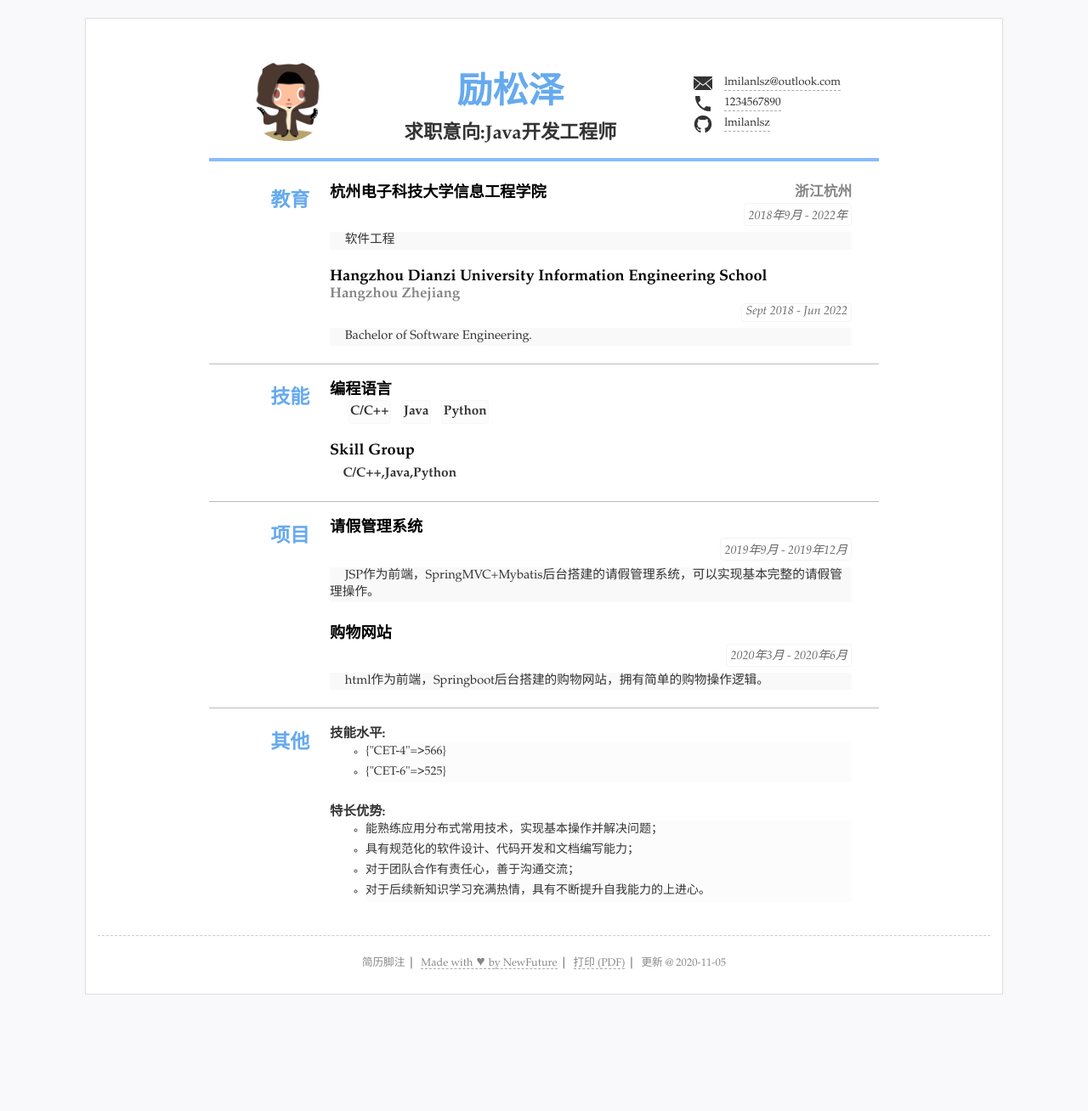
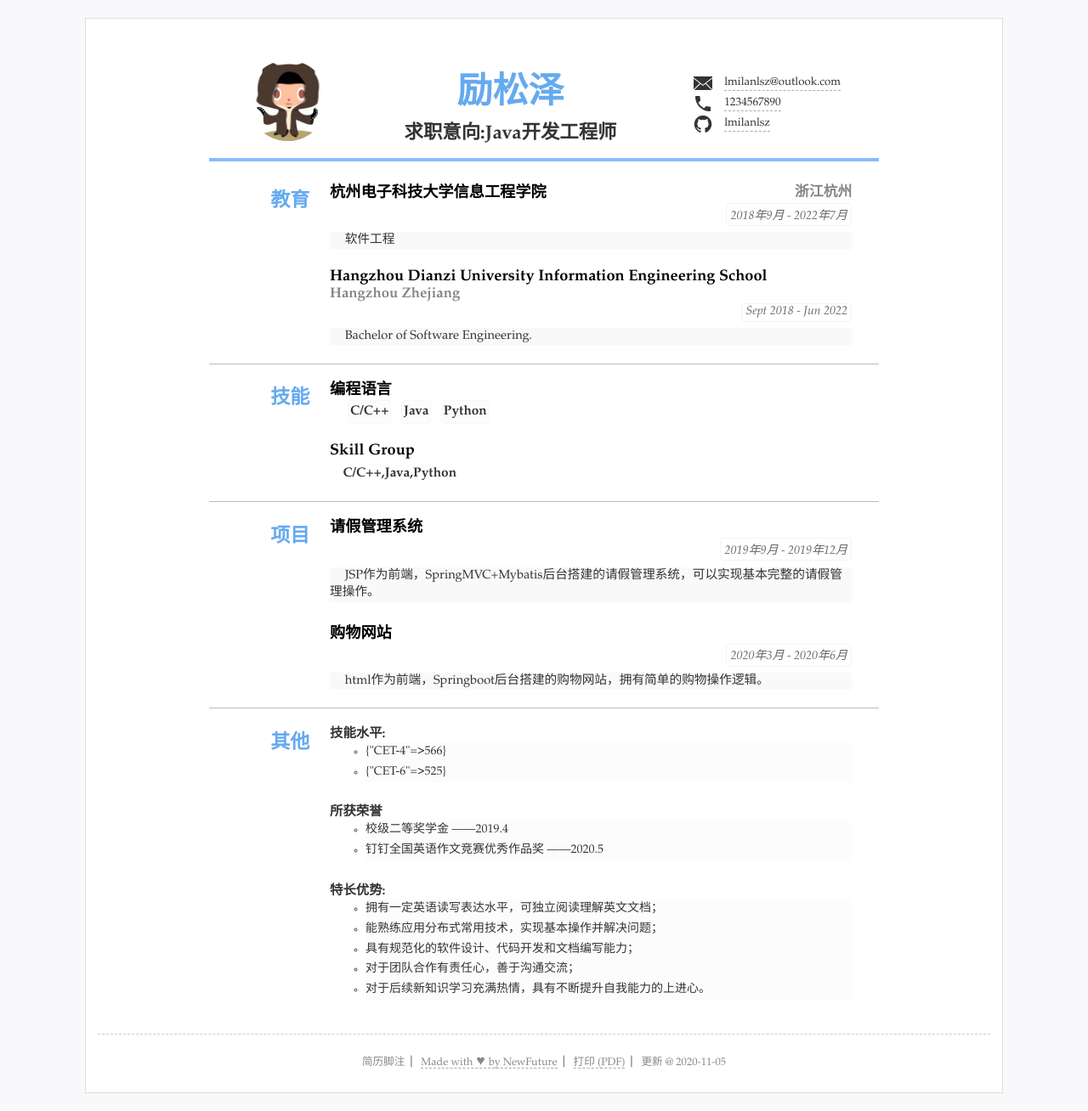
Before and after one commit to lmilanlsz/resume, a Jekyll site: the page built from index.html, in a window 1280 px wide. Shown: the whole page at 85% size. Built offline with Jekyll 4.4.1, drawn with Linux system fonts in a browser that asks for light colours; before the commit the page ends 1192 px from its top, so only the background shows below that.

Commit message:
Update resume.yml

```diff
--- a/_data/resume.yml
+++ b/_data/resume.yml
@@ -31,7 +31,7 @@ main: #简历主要内容，
   name: 教育 #显示名称，空则使用type
   content: #内容基本格式 标题-副标题-日期-详细内容 (都允许空)
   - title: 杭州电子科技大学信息工程学院
-    duration: "2018年9月 - 2022年"
+    duration: "2018年9月 - 2022年7月"
     sub: 浙江杭州
     detail: 软件工程
   - title: Hangzhou Dianzi University Information Engineering School
@@ -93,16 +93,17 @@ others: #其他列表显示
     list: #单行列表
     - CET-4: 566
     - CET-6: 525
+  - title: "所获荣誉"
+    list:
+    - 校级二等奖学金 ——2019.4
+    - 钉钉全国英语作文竞赛优秀作品奖 ——2020.5
   - title: "特长优势:"
     list: #单行列表
+    - 拥有一定英语读写表达水平，可独立阅读理解英文文档；
     - 能熟练应用分布式常用技术，实现基本操作并解决问题；
     - 具有规范化的软件设计、代码开发和文档编写能力；
     - 对于团队合作有责任心，善于沟通交流；
     - 对于后续新知识学习充满热情，具有不断提升自我能力的上进心。
-#  - title: 列表
-#    list:
-#    - 第一项
-#    - 第二项
 #- type:
 #  name: '其他'
 #  content: #选择需要的格式
```
